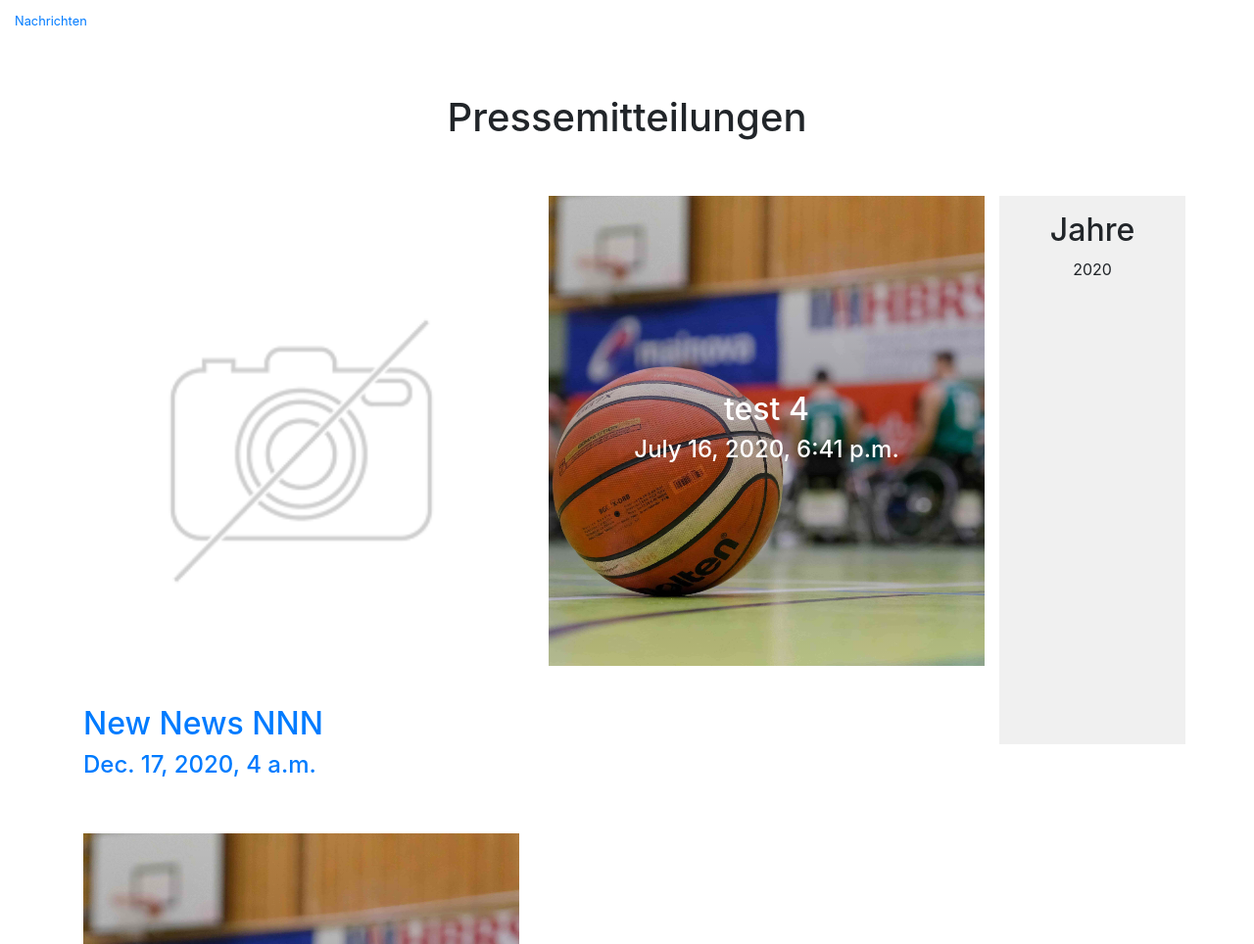
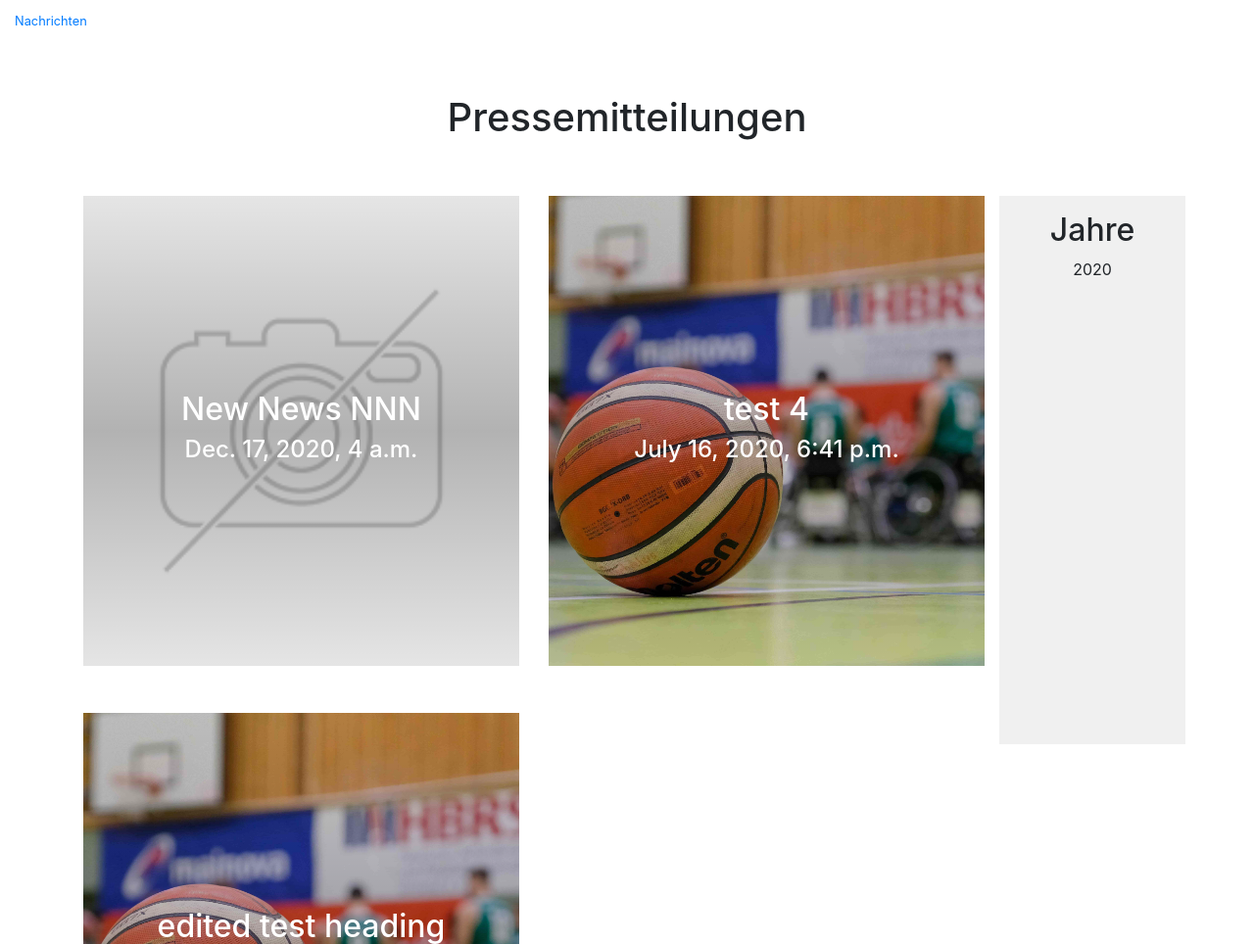
Before and after one commit to Rian1010/Mainhatten-Skywheelers, a Django app: page /nachrichten/ in a window 1280 px wide. Shown: the part 184-1148 px from the top of the page at 98% size. Run offline with Django 3.2, Linux system fonts and the light colour scheme; data comes from the database, SQL or seed files in the repository; some libraries are stand-ins or nearby versions.

Commit message:
Fixed the design of news articles with no inserted images

```diff
--- a/news/templates/news/news.html
+++ b/news/templates/news/news.html
@@ -56,15 +56,21 @@
                     <div class="col-12 col-md-6 mb-5">
                         <a class="anchor-underline" href="{% url 'article_content' news_i.id %}">
                             {% if news_i.image %}
-                            <div style="width: 100%; height: 60vh; color: #fff; background-image: linear-gradient(rgba(0, 0, 0, 0.1), rgba(0,0,0,0.3), rgba(0,0,0,0.1)), url('{{ news_i.image.url }}'); background-position: center; background-size: cover; background-repeat: no-repeat;"
+                                <div style="width: 100%; height: 60vh; color: #fff;
+                                    background-image: linear-gradient(rgba(0, 0, 0, 0.1), rgba(0,0,0,0.3), rgba(0,0,0,0.1)), url('{{ news_i.image.url }}');
+                                    background-position: center; background-size: cover; background-repeat: no-repeat;"
                                     class="news-hover-effect d-flex flex-column justify-content-center align-content-center text-center">
                                     <h2>{{ news_i.heading }}</h2>
                                     <h4>{{ news_i.time_and_date_published }}</h4>
                                 </div>
                             {% else %}
-                                <img style="width: 100%; height: 65vh; object-fit: contain;" src="{{ MEDIA_URL }}noimage.png" alt="{{ news_i.heading }}">
+                                <div style="width: 100%; height: 60vh; color: #fff;
+                                background-image: linear-gradient(rgba(0, 0, 0, 0.1), rgba(0,0,0,0.3), rgba(0,0,0,0.1)), url('{{ MEDIA_URL }}noimage.png');
+                                background-position: center; background-size: cover; background-repeat: no-repeat;"
+                                class="news-hover-effect d-flex flex-column justify-content-center align-content-center text-center">
                                     <h2>{{ news_i.heading }}</h2>
                                     <h4>{{ news_i.time_and_date_published }}</h4>
+                                </div>
                             {% endif %}
                         </a>
                         {% if request.user.is_superuser %}
@@ -90,9 +96,13 @@
                                     <h4>{{ news_i.time_and_date_published }}</h4>
                                 </div>
                             {% else %}
-                                <img style="width: 100%; height: 65vh; object-fit: contain;" src="{{ MEDIA_URL }}noimage.png" alt="{{ news_i.heading }}">
+                                <div style="width: 100%; height: 60vh; color: #fff;
+                                background-image: linear-gradient(rgba(0, 0, 0, 0.1), rgba(0,0,0,0.3), rgba(0,0,0,0.1)), url('{{ MEDIA_URL }}noimage.png');
+                                background-position: center; background-size: cover; background-repeat: no-repeat;"
+                                class="news-hover-effect d-flex flex-column justify-content-center align-content-center text-center">
                                     <h2>{{ news_i.heading }}</h2>
                                     <h4>{{ news_i.time_and_date_published }}</h4>
+                                </div>
                             {% endif %}
                         </a>
                     </div>
```
Lines whose indentation alone changed are shown as unchanged.
